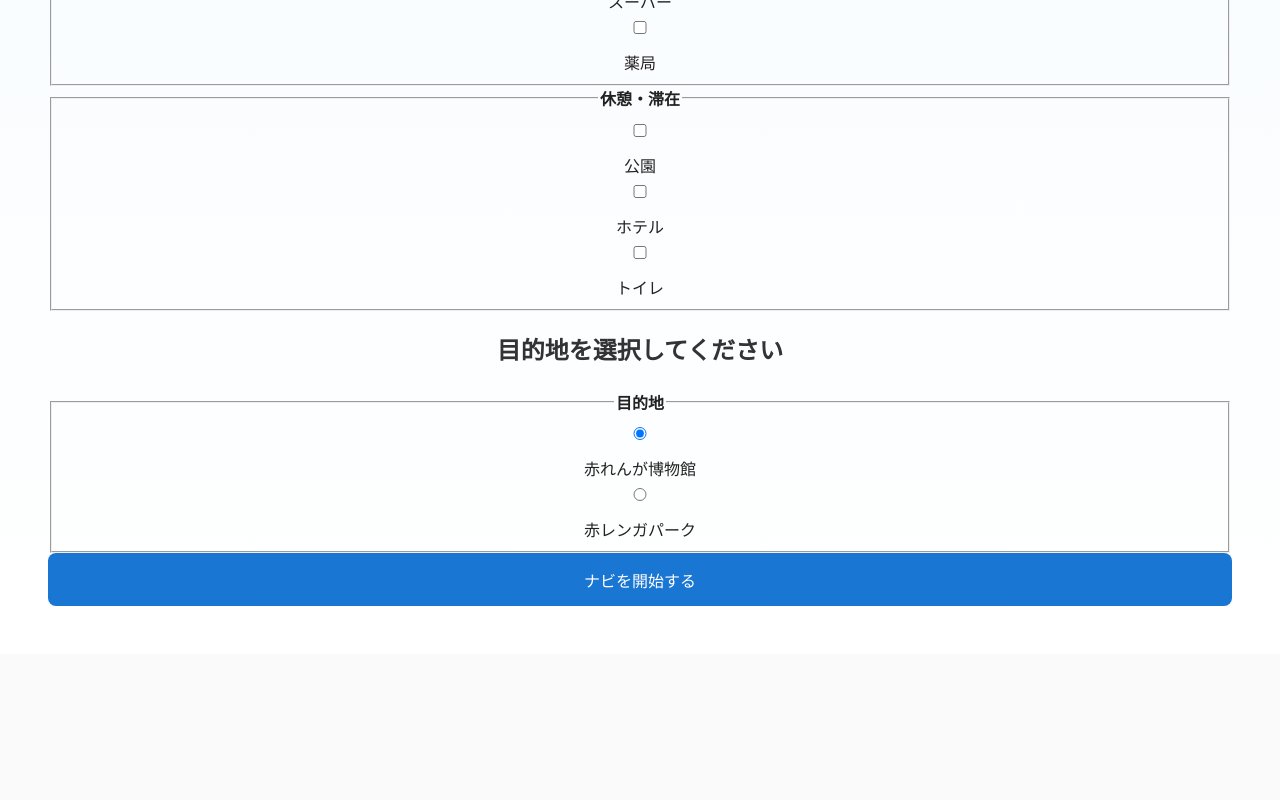
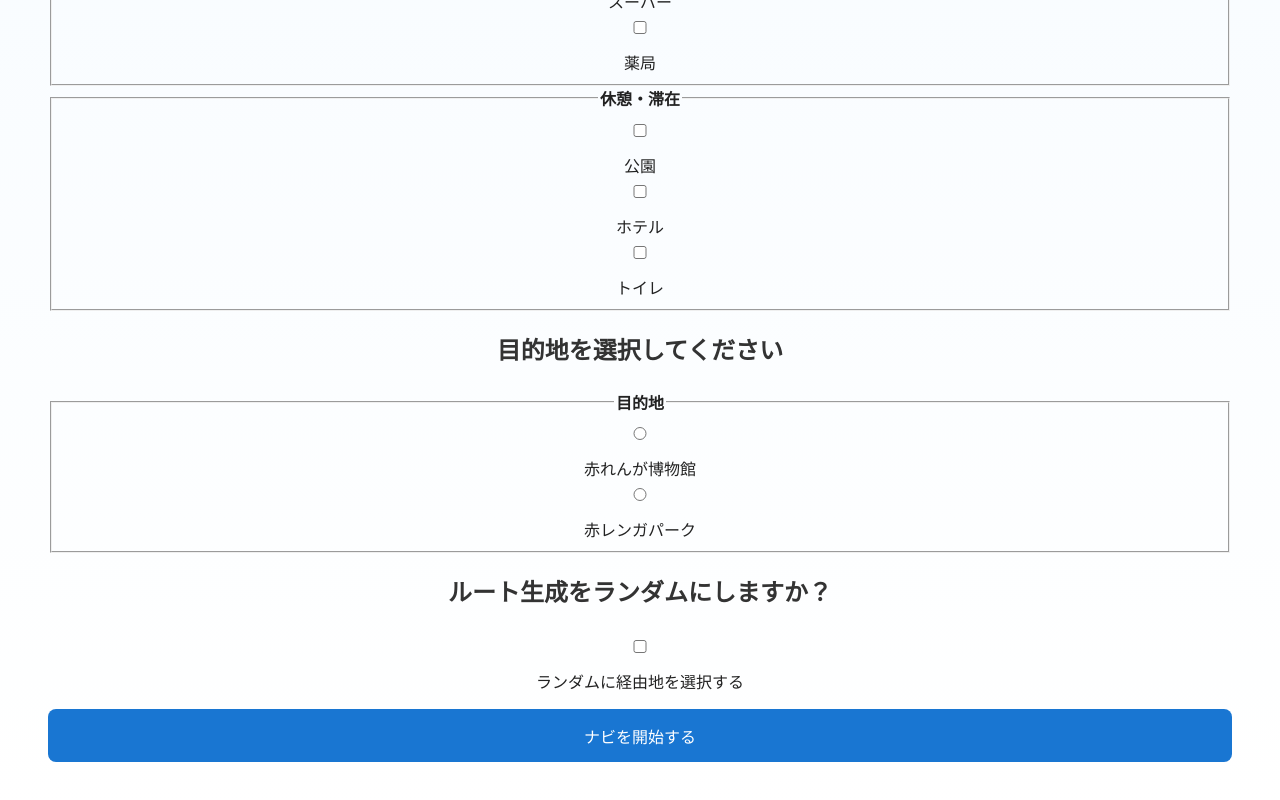
Before and after one commit to iwle2004/E-Bike, a React (Create React App) app: page /map in a window 1280 px wide. Shown: the part 993-1793 px from the top of the page. Before the commit the page ends 1647 px from the top, so only its background shows below. Built offline with nearby package versions, Linux system fonts and the light colour scheme; no server answers.

Commit message:
ランダムルート機能実装

```diff
--- a/src/assets/MapPage.js
+++ b/src/assets/MapPage.js
@@ -37,7 +37,8 @@ function MapPage() {
       body: JSON.stringify({
         tags,
         currentLocation,
-        endLocation
+        endLocation,
+        random_route
       }),
     });
 
--- a/src/assets/TagSelector.js
+++ b/src/assets/TagSelector.js
@@ -36,6 +36,7 @@ const TagSelector = ({ onRunNavigation }) => {
   const [selectedTags, setSelectedTags] = useState([]);
   const [selectedEndpoint, setSelectedEndpoint] = useState(endpointGroups["目的地"][0]);
   const [loading, setLoading] = useState(false);
+  const [randomroute, setRandomroute] = useState(false);
 
   const handleTagChange = (tagStr) => {
     setSelectedTags((prev) =>
@@ -84,7 +85,7 @@ const TagSelector = ({ onRunNavigation }) => {
               <input
                 type="radio"
                 name="endLocation"
-                checked={selectedEndpoint?.name === endpoint.name}
+                checked={randomroute?.name === endpoint.name}
                 onChange={() => setSelectedEndpoint(endpoint)}
                 disabled={loading}
               />
@@ -93,6 +94,17 @@ const TagSelector = ({ onRunNavigation }) => {
           ))}
         </fieldset>
       ))}
+
+      <h2>ルート生成をランダムにしますか？</h2>
+      <label style={{ display: "block", marginBottom: "1em" }}>
+        <input
+          type="checkbox"
+          checked={randomroute}
+          onChange={(e) => setRandomroute(e.target.checked)}
+          disabled={loading}
+        />
+        ランダムに経由地を選択する
+      </label>
 
       <button onClick={handleSubmit} disabled={loading}>
         {loading ? "ナビ生成中..." : "ナビを開始する"}
```
Also changed, not shown: 2 other files (tests, documents, lock files or other folders).
